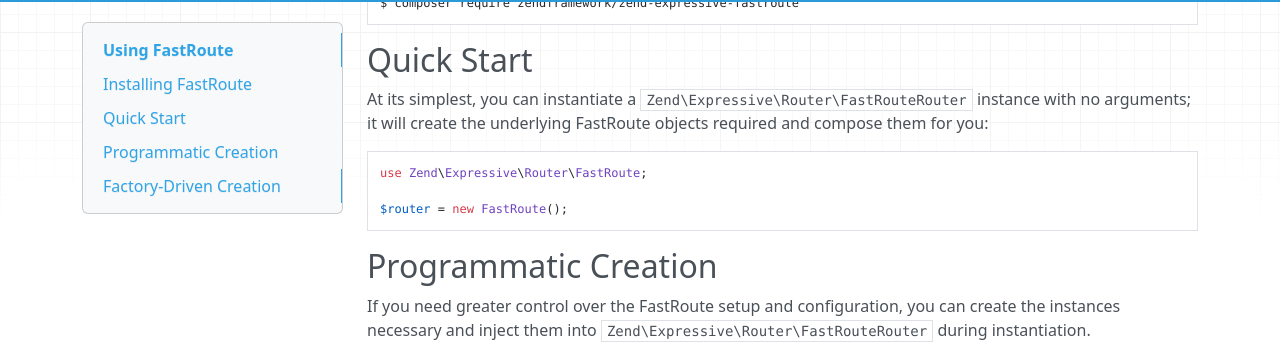
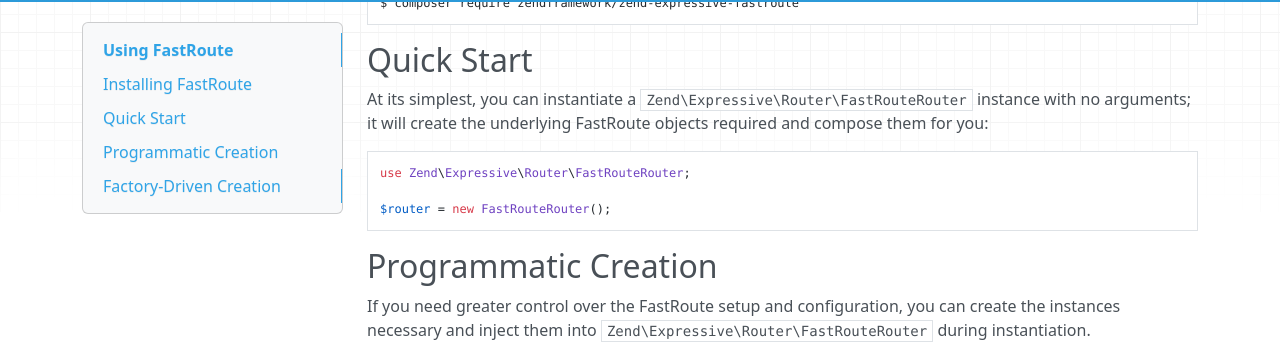
Before and after one commit to zendframework/zend-expressive, an MkDocs documentation site: the page built from doc/book/features/router/fast-route.md, in a window 1280 px wide and 900 px high, scrolled down 594 px. Shown: the part 94-452 px from the top of the window. Built offline with MkDocs 1.6.1, drawn with Linux system fonts in a browser that asks for light colours; nearby versions of some CDN libraries; old or Windows-style settings are respelled for this version of MkDocs.

Commit message:
fixes FastRouteRouter typo

````diff
--- a/doc/book/features/router/fast-route.md
+++ b/doc/book/features/router/fast-route.md
@@ -36,9 +36,9 @@
 and compose them for you:
 
 ```php
-use Zend\Expressive\Router\FastRoute;
+use Zend\Expressive\Router\FastRouteRouter;
 
-$router = new FastRoute();
+$router = new FastRouteRouter();
 ```
 
 ## Programmatic Creation
````
